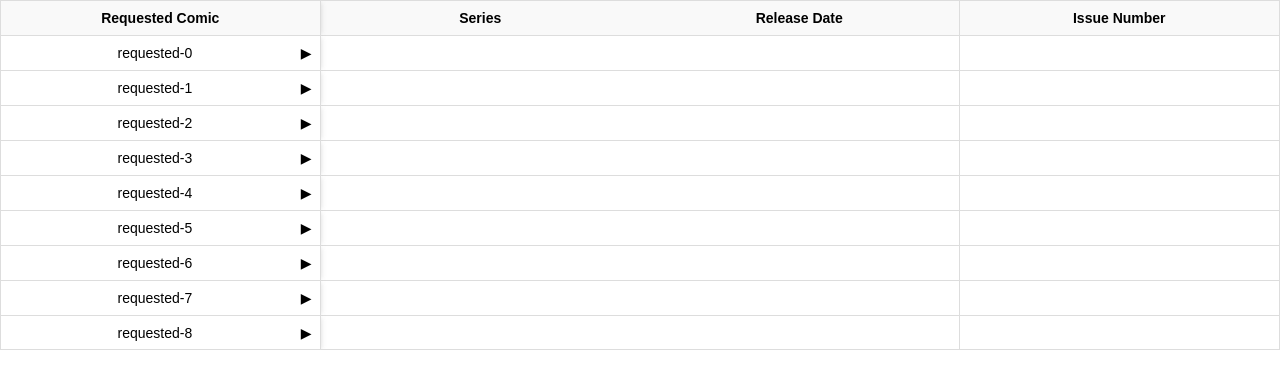
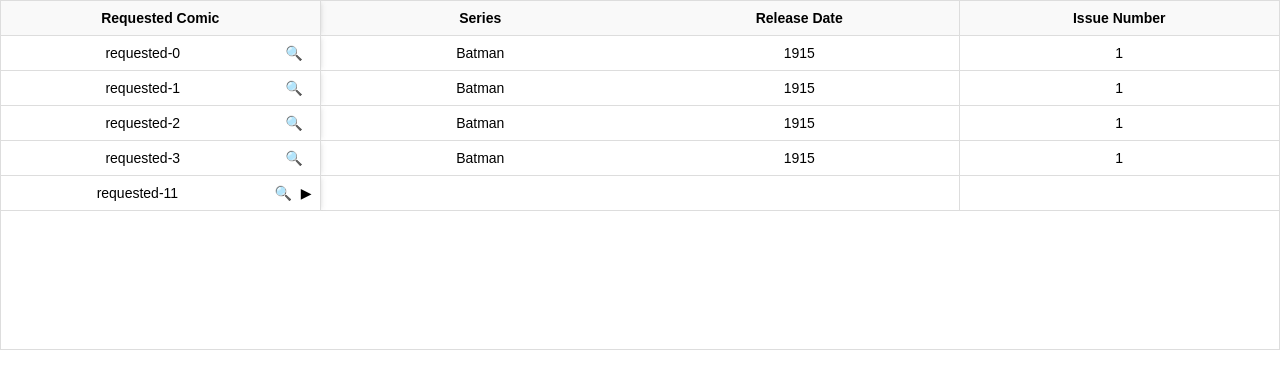
Before and after one commit to matt-belisle/dcuniverseunlimitedlistmaker, a React (Create React App) app in the folder front-end/: page / in a window 1280 px wide. Shown: the top 388 px of the page. Built offline with nearby package versions, Linux system fonts and the light colour scheme.

Commit message:
Browse button added to grid, selection for returned comics implemented

```diff
--- a/front-end/src/App.css
+++ b/front-end/src/App.css
@@ -4,30 +4,74 @@
   text-align: center;
 }
 
-/* .App-header {
-  background-color: #282c34;
-  min-height: 100vh;
-  display: flex;
-  flex-direction: column;
-  align-items: center;
-  justify-content: center;
-  font-size: calc(10px + 2vmin);
-  color: white;
+
+.formatterContainer {
+  float: right;
+
 }
 
-.App-link {
-  color: #61dafb;
-} */
-
-
 .CellExpander {
-  float: right;
-  display: table;
+  display: inline-block;
   height: 100%;
-
 }
 .CellExpander > span {
   display: table-cell;
   vertical-align: middle;
   cursor: pointer;
 }
+
+
+.cellAction {
+  display:inline-block
+}
+
+.cellActionLast {
+  margin-right: -8px
+}
+
+.cellActionButton {
+  width: 35px;
+  height: 100%;
+  text-align: center;
+  position: relative;
+  display: table;
+  color: #4a9de2;
+}
+
+.cellActionButton > span {
+  display: table-cell;
+  vertical-align: middle;
+}
+
+.cellActionMenu {
+  position: absolute;
+  top: 100%;
+  z-index: 1000;
+  float: left;
+  min-width: 160px;
+  padding: 5px 0;
+  text-align: left;
+  list-style: none;
+  background-color: #fff;
+  background-clip: padding-box;
+  border: 1px solid #ccc;
+  box-shadow: 0 0 3px 0 #ccc;
+}
+
+.cellActionMenu > span {
+  display: block;
+  padding: 3px 10px;
+  clear: both;
+  font-weight: 400;
+  line-height: 1.42857143;
+  color: #333;
+  white-space: nowrap;
+  cursor: pointer;
+
+}
+
+.cellActionMenu:hover {
+  color: #262626;
+  text-decoration: none;
+  background-color: #f5f5f5;
+}
--- a/front-end/src/Components/Comic.ts
+++ b/front-end/src/Components/Comic.ts
@@ -3,7 +3,9 @@ export interface Comic {
   requested?: string;
   readonly SeriesName: string;
   readonly SeriesUUID: string;
-  readonly IssueNumber: number | null;
+  readonly IssueNumber?: number;
+  //All comics from backend should come with a UUID
+  readonly UUID?: string;
   readonly Authors: string[];
   readonly Colorists: string[];
   readonly CoverArtists: string[];
@@ -31,16 +33,20 @@ export interface ComicRow extends Comic {
 
 //     children: ComicRow[];
 // }
-
+function rand(): string {
+  return (
+    Math.random().toString(36).substring(2, 15) +
+    Math.random().toString(36).substring(2, 15)
+  );
+}
 export function createTestRows(): ComicRow[] {
   const rows: ComicRow[] = [];
-  for (let i = 0; i < 10; i++) {
+  for (let i = 0; i < 4; i++) {
     const row: ComicRow = {
       isSelected: false,
       isExpanded: false,
       SeriesName: "",
       SeriesUUID: "",
-      IssueNumber: null,
       requested: `requested-${i}`,
       Authors: [],
       Colorists: [],
@@ -54,11 +60,11 @@ export function createTestRows(): ComicRow[] {
       ReleaseDate: "",
       children: [
         {
-          requested: `requested-${i}`,
           isSelected: false,
           isExpanded: false,
           SeriesName: "Batman",
           SeriesUUID: "batman",
+          UUID: rand(),
           IssueNumber: 1,
           Authors: ["author1", "author2"],
           Colorists: ["colorist"],
@@ -75,5 +81,87 @@ export function createTestRows(): ComicRow[] {
     };
     rows.push(row);
   }
+  const row: ComicRow = {
+    isSelected: false,
+    isExpanded: false,
+    SeriesName: "",
+    SeriesUUID: "",
+    requested: `requested-11`,
+    Authors: [],
+    Colorists: [],
+    CoverArtists: [],
+    Inkers: [],
+    Pencillers: [],
+    Era: "",
+    Imprint: "",
+    Description: "",
+    CharacterTags: [],
+    ReleaseDate: "",
+    children: [
+      {
+        isSelected: false,
+        isExpanded: false,
+        SeriesName: "Batman",
+        SeriesUUID: "batman",
+        IssueNumber: 1,
+        UUID: rand(),
+        Authors: ["author1", "author2"],
+        Colorists: ["colorist"],
+        CoverArtists: ["coverArtist"],
+        Inkers: ["Inker"],
+        Pencillers: ["Penciller"],
+        Era: "golden age",
+        Imprint: "DC",
+        Description: "description",
+        CharacterTags: ["Batman", "Robin"],
+        ReleaseDate: "1915",
+      },
+      {
+        isSelected: false,
+        isExpanded: false,
+        SeriesName: "Superman",
+        SeriesUUID: "batman",
+        IssueNumber: 1,
+        Authors: ["author1", "author2"],
+        Colorists: ["colorist"],
+        UUID: rand(),
+        CoverArtists: ["coverArtist"],
+        Inkers: ["Inker"],
+        Pencillers: ["Penciller"],
+        Era: "golden age",
+        Imprint: "DC",
+        Description: "description",
+        CharacterTags: ["Batman", "Robin"],
+        ReleaseDate: "1915",
+      },
+    ],
+  };
+  rows.push(row);
   return rows;
 }
+
+export function baseComicRow(
+  requested: string | undefined,
+  isSelected: boolean,
+  isExpanded: boolean,
+  children: ComicRow[]
+): ComicRow {
+  return {
+    isSelected: isSelected,
+    isExpanded: isExpanded,
+    SeriesName: "",
+    SeriesUUID: "",
+    requested: requested,
+    Authors: [],
+    Colorists: [],
+    CoverArtists: [],
+    Inkers: [],
+    Pencillers: [],
+    Era: "",
+    Imprint: "",
+    Description: "",
+    CharacterTags: [],
+    ReleaseDate: "",
+    children: children,
+  };
+}
--- a/front-end/src/Components/ComicGrid.tsx
+++ b/front-end/src/Components/ComicGrid.tsx
@@ -1,14 +1,16 @@
 import { useMemo, useReducer } from "react";
 import DataGrid from "react-data-grid";
-import { ComicRow, createTestRows } from "./Comic";
+import { ComicRow, createTestRows, baseComicRow } from "./Comic";
 import { CellExpanderFormatter } from "./Formatters/CellExpanderFormatter";
+import { CellActionsFormatter } from "./Formatters/CellActionsFormatter";
 import type { Column } from "react-data-grid";
-
+//necessary to make things pure for the reducer, was running into issues without this
+import { cloneDeep } from "lodash";
 interface Action {
   type: "toggleSubRow" | "selectSubRow";
-  requested: string;
+  identifier: string;
 }
-
+// eslint-disable-next-line
 function StringArrayFormatter({ arr }: { arr: string[] }) {
   return <>{arr.join(", ")}</>;
 }
@@ -27,7 +29,7 @@ function toggleSubRow(rows: ComicRow[], requested: string): ComicRow[] {
   //basically if there are no children then this shouldn't have happened anyways
   if (!children) return rows;
 
-  const newRows = [...rows];
+  const newRows = cloneDeep(rows);
   newRows[rowIndex] = { ...row, isExpanded: !row.isExpanded };
   if (!row.isExpanded) {
     newRows.splice(rowIndex + 1, 0, ...children);
@@ -37,21 +39,86 @@ function toggleSubRow(rows: ComicRow[], requested: string): ComicRow[] {
   return newRows;
 }
 
-function reducer(rows: ComicRow[], { type, requested }: Action): ComicRow[] {
+function selectSubRow(rows: ComicRow[], UUID: string): ComicRow[] {
+  const rowIndex = rows.findIndex((r) => r.UUID === UUID);
+  let curr = rows[rowIndex].isSelected;
+  const newRows = cloneDeep(rows);
+  newRows[rowIndex].isSelected = !curr;
+  if (curr === false) {
+    //go backwards to the previous parent or beginning of list
+    let i = rowIndex - 1;
+    while (i > 0 && newRows[i].children === undefined) {
+      newRows[i].isSelected = false;
+      i--;
+    }
+    //go forwards to next parent or end of list
+    i = rowIndex + 1;
+    while (i < newRows.length && newRows[i].children === undefined) {
+      newRows[i].isSelected = false;
+      i++;
+    }
+  }
+  return remapParents(newRows);
+}
+
+//identifier is just something that can uniquely determine the row,
+//for parents this is the requested, for children, which are from DB,
+//this is the UUID
+function reducer(rows: ComicRow[], { type, identifier }: Action): ComicRow[] {
   switch (type) {
     case "toggleSubRow":
-      return toggleSubRow(rows, requested);
+      return toggleSubRow(rows, identifier);
     case "selectSubRow":
-    // return selectSubRow(rows, requested);
+      console.log("Here");
+      return selectSubRow(rows, identifier);
     default:
       return rows;
   }
+}
+//note this is not a pure function, so it should not take anything currently in the state.
+function remapParents(rows: ComicRow[]): ComicRow[] {
+  return rows.map((row: ComicRow) => {
+    if (row.children !== undefined) {
+      if (row.children.length === 1) {
+        return {
+          requested: row.requested,
+          children: row.children,
+          //keeps uuid unique to the child for searching
+          ...row.children[0],
+          UUID: undefined,
+        };
+      }
+      //if one of the children is selected we should display that on the parent row
+      let selected = row.children.find((x) => x.isSelected === true);
+      if (selected !== undefined) {
+        return {
+          requested: row.requested,
+          children: row.children,
+          //keeps uuid unique to the child for searching,
+          ...selected,
+          UUID: undefined,
+        };
+      } else {
+        return baseComicRow(
+          row.requested,
+          row.isSelected,
+          row.isExpanded,
+          row.children
+        );
+      }
+    }
+    return row;
+  });
 }
 
 const defaultRows = createTestRows();
 
 export default function ComicGrid() {
-  const [rows, dispatch] = useReducer(reducer, defaultRows);
+  //Note: in mapped rows, only mutate the children, this will update the parent based on the children if necessary
+  const mappedRows = remapParents(defaultRows);
+
+  const [rows, dispatch] = useReducer(reducer, mappedRows);
+
   const columns: Column<ComicRow>[] = useMemo(() => {
     return [
       {
@@ -59,31 +126,74 @@ export default function ComicGrid() {
         name: "Requested Comic",
         frozen: true,
         //I want this to have three options
-        //A we have one child -> need browse,
-        //B we have many children -> need to show a tree grid
-        //C we have no children -> need to show a browse window
+
+        //may as well always give browse option, can't hurt.
+        //A we have one child -> give the option to browse in case it is wrong
+        //B we have many children -> need to show a tree grid, and checkmarks
+        //C we have no children -> need to show a browse button as we couldnt find anything
         formatter({ row, isCellSelected }) {
           const hasChildren = row.children !== undefined;
           const style = !hasChildren ? { marginLeft: 30 } : undefined;
+          const isParent = row.requested !== undefined;
+          if (isParent) {
             if (hasChildren) {
+              //TODO add browse here
+              const actions = [
+                {
+                  icon: "🔍",
+                  callback() {
+                    alert("Browse not implemented yet");
+                  },
+                },
+              ];
+              const cellActionsFormatter = (
+                <CellActionsFormatter actions={actions} />
+              );
               return (
                 <>
+                  <div className="formatterContainer">
+                    {cellActionsFormatter}
+                    {row.children!.length > 1 && (
                       <CellExpanderFormatter
                         isCellSelected={isCellSelected}
                         isExpanded={row.isExpanded === true}
                         onCellExpand={() =>
                           dispatch({
-                      requested: row.requested as string,
+                            identifier: row.requested as string,
                             type: "toggleSubRow",
                           })
                         }
                       />
+                    )}
+                  </div>
                   <div style={style}>{row.requested}</div>
                 </>
               );
+            } else if (hasChildren && row.children?.length === 1) {
+              return <div>{row.requested}</div>;
+            }
           } else {
-            return <></>;
+            //so this is a child, as children don't have a requested attribute -- so we need to show a select action
+
+            const actions = [
+              {
+                icon: row.isSelected ? "☑️" : "🟦",
+                callback() {
+                  dispatch({
+                    identifier: row.UUID as string,
+                    type: "selectSubRow",
+                  });
+                },
+              },
+            ];
+
+            return (
+              <>
+                <CellActionsFormatter actions={actions} />
+              </>
+            );
           }
+          return <div>{}</div>;
         },
       },
       {
--- /dev/null
+++ b/front-end/src/Components/Formatters/CellActionsFormatter.tsx
@@ -0,0 +1,80 @@
+import { useState } from 'react';
+import type { ReactNode } from 'react';
+import clsx from 'clsx';
+import { usePopper } from 'react-popper';
+import { createPortal } from 'react-dom';
+
+
+
+interface Action {
+    text: ReactNode;
+    callback: () => void;
+  }
+
+  interface CellActionButton {
+    icon: ReactNode;
+    actions?: Action[];
+    callback?: () => void;
+  }
+
+  interface CellActionProps extends CellActionButton {
+    isFirst: boolean;
+  }
+
+  function CellAction({ icon, actions, callback, isFirst }: CellActionProps) {
+    const [isOpen, setIsOpen] = useState(false);
+    const [reference, setReference] = useState<HTMLDivElement | null>(null);
+    const [popper, setPopper] = useState<HTMLDivElement | null>(null);
+    const { styles } = usePopper(reference, popper, {
+      placement: 'bottom-start',
+      modifiers: [{ name: 'offset', options: { offset: [0, -8] } }]
+    });
+
+    const cellActionClasses = clsx('cellAction', {
+    // eslint-disable-next-line
+      ['cellAction']: isFirst
+    });
+
+    function onActionIconClick() {
+      if (typeof callback === 'function') {
+        callback();
+      }
+
+      if (actions && actions.length > 0) {
+        setIsOpen((isOpen) => !isOpen);
+      }
+    }
+
+    return (
+      <div className={cellActionClasses} onMouseLeave={() => setIsOpen(false)}>
+        <div ref={setReference} className={'cellActionButton'} onClick={onActionIconClick}>
+          {icon}
+        </div>
+        {isOpen &&
+          actions &&
+          actions.length &&
+          createPortal(
+            <div ref={setPopper} className={'cellActionMenu'} style={styles.popper}>
+              {actions.map((action, index) => (
+                <span key={index} onClick={action.callback}>
+                  {action.text}
+                </span>
+              ))}
+            </div>,
+            document.body
+          )}
+      </div>
+    );
+  }
+
+  interface CellActionsFormatterProps {
+    actions: CellActionButton[];
+  }
+
+  export function CellActionsFormatter({ actions }: CellActionsFormatterProps) {
+    const actionButtons = actions.map((action, index) => {
+      return <CellAction key={index} isFirst={index === 0} {...action} />;
+    });
+
+    return <>{actionButtons}</>;
+  }
--- a/front-end/src/Components/Formatters/CellExpanderFormatter.tsx
+++ b/front-end/src/Components/Formatters/CellExpanderFormatter.tsx
@@ -1,4 +1,6 @@
 import { useRef, useLayoutEffect } from 'react';
+
+
 //gotten directly from react-data-grid repo
 function useFocusRef<T extends HTMLOrSVGElement>(isCellSelected: boolean) {
     const ref = useRef<T>(null);
```
Also changed, not shown: front-end/package.json (+5 -4 lines), 1 other file (tests, documents, lock files or other folders). Lines whose indentation alone changed are shown as unchanged.
